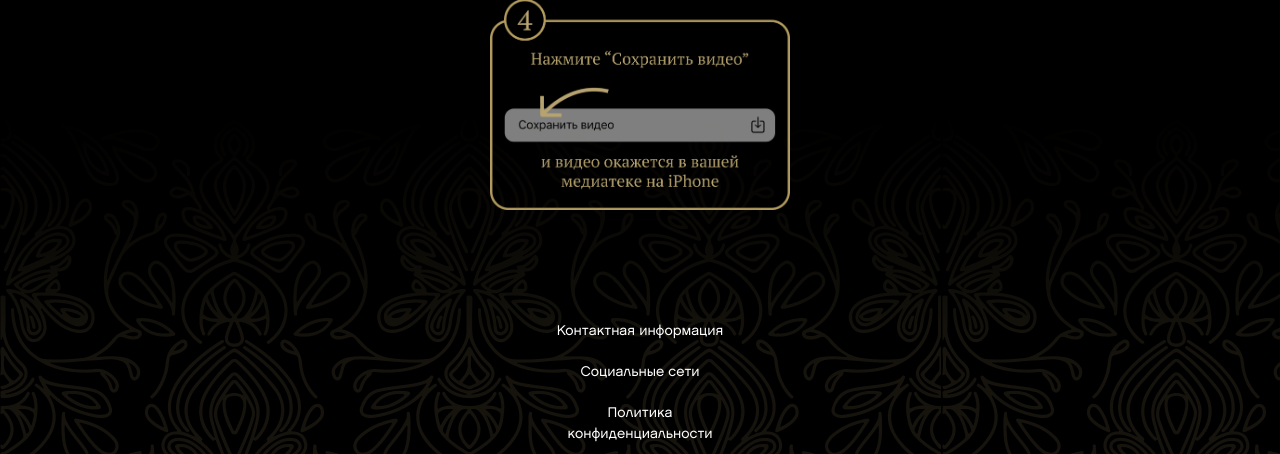
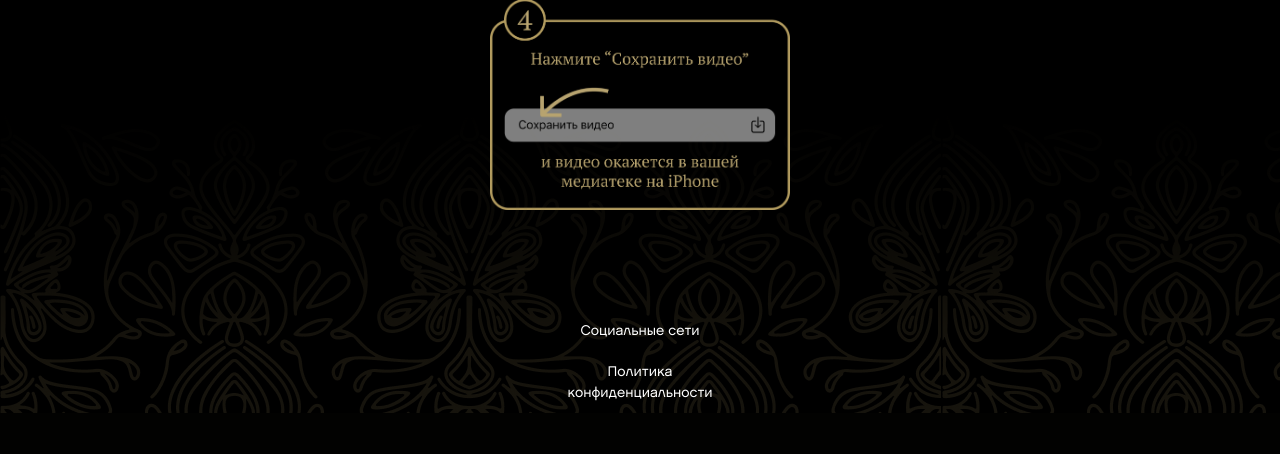
Before and after one commit to peskar-dev/simswap, a Django app: page /result/1 in a window 1280 px wide. Shown: the part 1512-1966 px from the top of the page. After the commit the page ends 1925 px from the top, so only its background shows below. Run offline with Django 5.2, Linux system fonts and the light colour scheme.

Commit message:
delete contact

```diff
--- a/faceswap/mainapp/templates/competition.html
+++ b/faceswap/mainapp/templates/competition.html
@@ -80,11 +80,6 @@
           <div class="footer__inner footer__inner-download">
             <ul class="footer__list">
               <li class="footer__item">
-                <a class="footer__link" href="#">
-                  Контактная информация
-                </a>
-              </li>
-              <li class="footer__item">
                 <a class="footer__link" href="https://www.instagram.com/viviennesabo?igsh=MWN0d3RlZzBqcGpiZQ==">
                   Социальные сети
                 </a>
--- a/faceswap/mainapp/templates/home.html
+++ b/faceswap/mainapp/templates/home.html
@@ -107,9 +107,6 @@
           <div class="footer__inner">
             <ul class="footer__list">
               <li class="footer__item">
-                <a class="footer__link" href="#"> Контактная информация </a>
-              </li>
-              <li class="footer__item">
                 <a class="footer__link" href="https://www.instagram.com/viviennesabo?igsh=MWN0d3RlZzBqcGpiZQ==">
                   Социальные сети
                 </a>
--- a/faceswap/mainapp/templates/photo_ready.html
+++ b/faceswap/mainapp/templates/photo_ready.html
@@ -81,11 +81,6 @@
           <div class="footer__inner footer__inner-download">
             <ul class="footer__list">
               <li class="footer__item">
-                <a class="footer__link" href="#">
-                  Контактная информация
-                </a>
-              </li>
-              <li class="footer__item">
                 <a class="footer__link" href="https://www.instagram.com/viviennesabo?igsh=MWN0d3RlZzBqcGpiZQ==">
                   Социальные сети
                 </a>
--- a/faceswap/mainapp/templates/uploading_photos.html
+++ b/faceswap/mainapp/templates/uploading_photos.html
@@ -71,9 +71,6 @@
           <div class="footer__inner footer__inner-download">
             <ul class="footer__list">
               <li class="footer__item">
-                <a class="footer__link" href="#"> Контактная информация </a>
-              </li>
-              <li class="footer__item">
                 <a class="footer__link" href="https://www.instagram.com/viviennesabo?igsh=MWN0d3RlZzBqcGpiZQ=="> Социальные сети </a>
               </li>
               <li class="footer__item">
```
